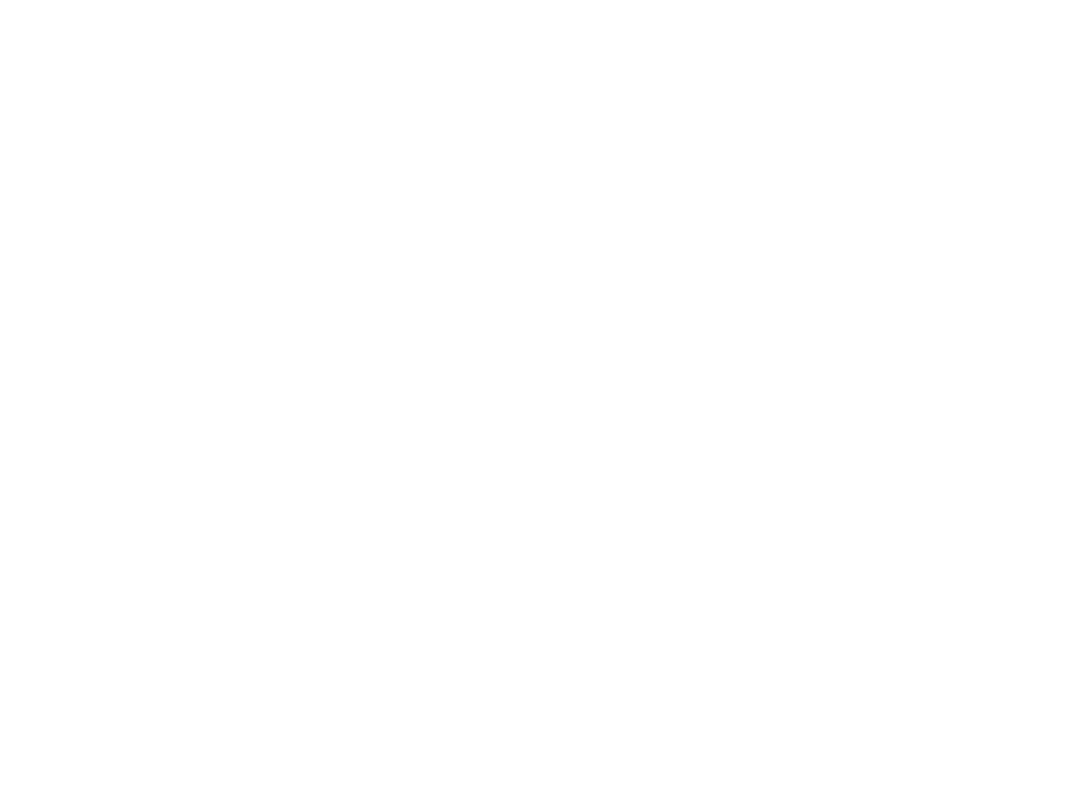
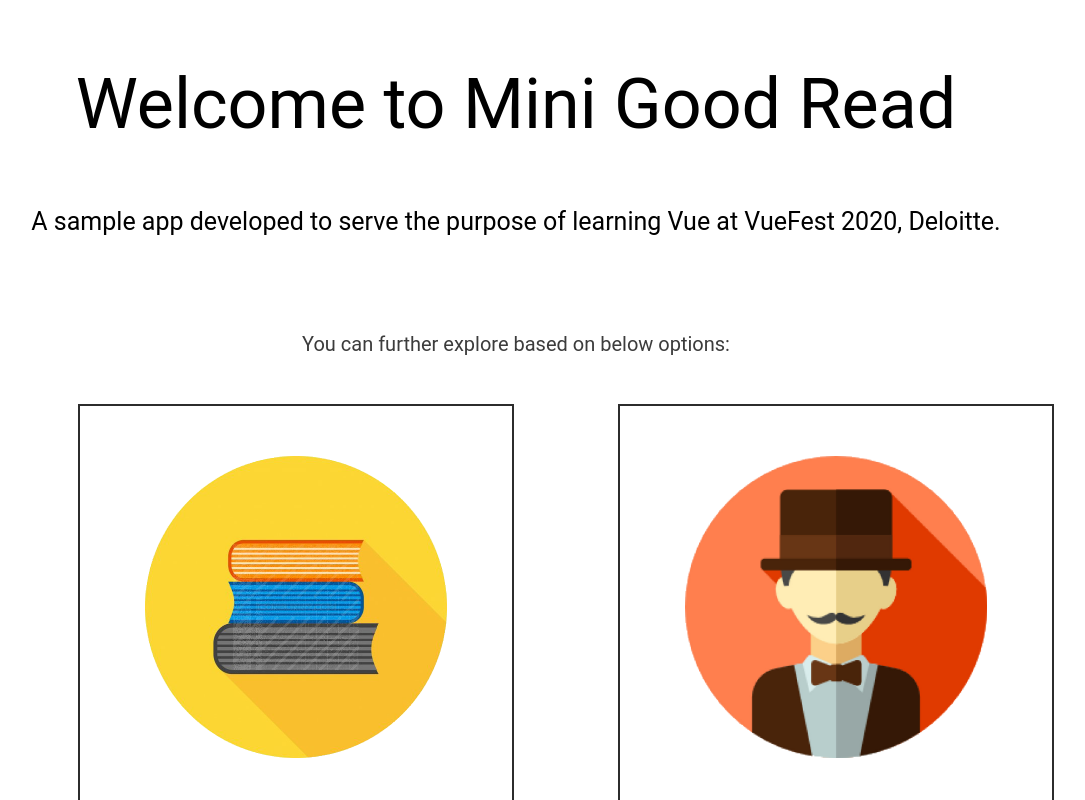
Before and after one commit to Divyaranjan47/workshop-3, a Vue app in the folder mini-good-read/: page / in a window 1280 px wide. Shown: the part 220-1020 px from the top of the page, without its empty margins (124-1209 px from the left). Before the commit the page ends 800 px from the top, so only its background shows below. Built offline with nearby package versions, Linux system fonts and the light colour scheme.

Commit message:
Homepage complete

```diff
--- a/mini-good-read/src/App.vue
+++ b/mini-good-read/src/App.vue
@@ -57,7 +57,7 @@
 #app {
   max-width: 1440px;
   margin: 0 auto;
-  font-family: 'Roboto';
+  font-family: "Roboto";
   font-size: 10px;
   color: #000;
 }
--- /dev/null
+++ b/mini-good-read/src/components/LandingPage.vue
@@ -0,0 +1,98 @@
+<template>
+  <article class="landing-wrapper">
+    <h2>{{ welcomeMsg }}</h2>
+    <p class="app-description">{{ appDesc }}</p>
+
+    <section class="listing-container">
+      <p class="browse-by">{{ browseBy }}</p>
+      <div class="listing-categories">
+        <router-link :to="'books'" class="book-listing">
+          <img src="../assets/book-listing.png" alt="Book Listing Icon" />
+        </router-link>
+        <router-link :to="'authors'" class="author-listing">
+          <img src="../assets/author-listing.png" alt="Author Listing Icon" />
+        </router-link>
+      </div>
+    </section>
+  </article>
+</template>
+
+<script>
+export default {
+  name: "LandingPage",
+  data() {
+    return {
+      welcomeMsg: "Welcome to Mini Good Read",
+      appDesc:
+        "A sample app developed to serve the purpose of learning Vue at VueFest 2020, Deloitte.",
+      browseBy: "You can further explore based on below options:",
+      links: [
+        {
+          id: 0,
+          text: "Home",
+          page: "/"
+        },
+        {
+          id: 1,
+          text: "Books",
+          page: "/Books"
+        },
+        {
+          id: 2,
+          text: "Authors",
+          page: "/Authors"
+        }
+      ]
+    }
+  }
+};
+</script>
+<style>
+.landing-wrapper {
+  padding: 12rem 5rem;
+  text-align: center;
+}
+
+.landing-wrapper h2 {
+  font-size: 7rem;
+}
+
+.landing-wrapper .app-description {
+  padding: 7rem 0 0;
+  font-size: 2.5rem;
+  text-align: center;
+}
+
+.landing-wrapper .listing-container {
+  padding: 10rem 5rem 0;
+}
+
+.landing-wrapper .browse-by {
+  font-size: 2rem;
+  color: #3c3c3c;
+}
+
+.landing-wrapper .listing-categories {
+  display: flex;
+  width: 100%;
+  padding: 5rem;
+  justify-content: space-around;
+}
+
+.book-listing,
+.author-listing {
+  max-width: 40%;
+  padding: 5rem 0;
+  border: 2px solid #2c2c2c;
+}
+
+.book-listing:hover,
+.author-listing:hover {
+  border-color: #fcd633;
+}
+
+.book-listing img,
+.author-listing img {
+  max-width: 70%;
+}
+</style>
--- a/mini-good-read/src/views/Home.vue
+++ b/mini-good-read/src/views/Home.vue
@@ -1,6 +1,7 @@
 <template>
   <div>
     <AppHeader />
+    <LandingPage />
     <AppFooter />
   </div>
 </template>
@@ -8,12 +9,14 @@
 <script>
 // @ is an alias to /src
 import AppHeader from "@/components/AppHeader.vue";
+import LandingPage from "@/components/LandingPage.vue";
 import AppFooter from "@/components/AppFooter.vue";
 
 export default {
   name: "home",
   components: {
     AppHeader,
+    LandingPage,
     AppFooter
   }
 };
```
Also changed, not shown: mini-good-read/src/assets/author-listing.png (added), mini-good-read/src/assets/book-listing.png (added).
